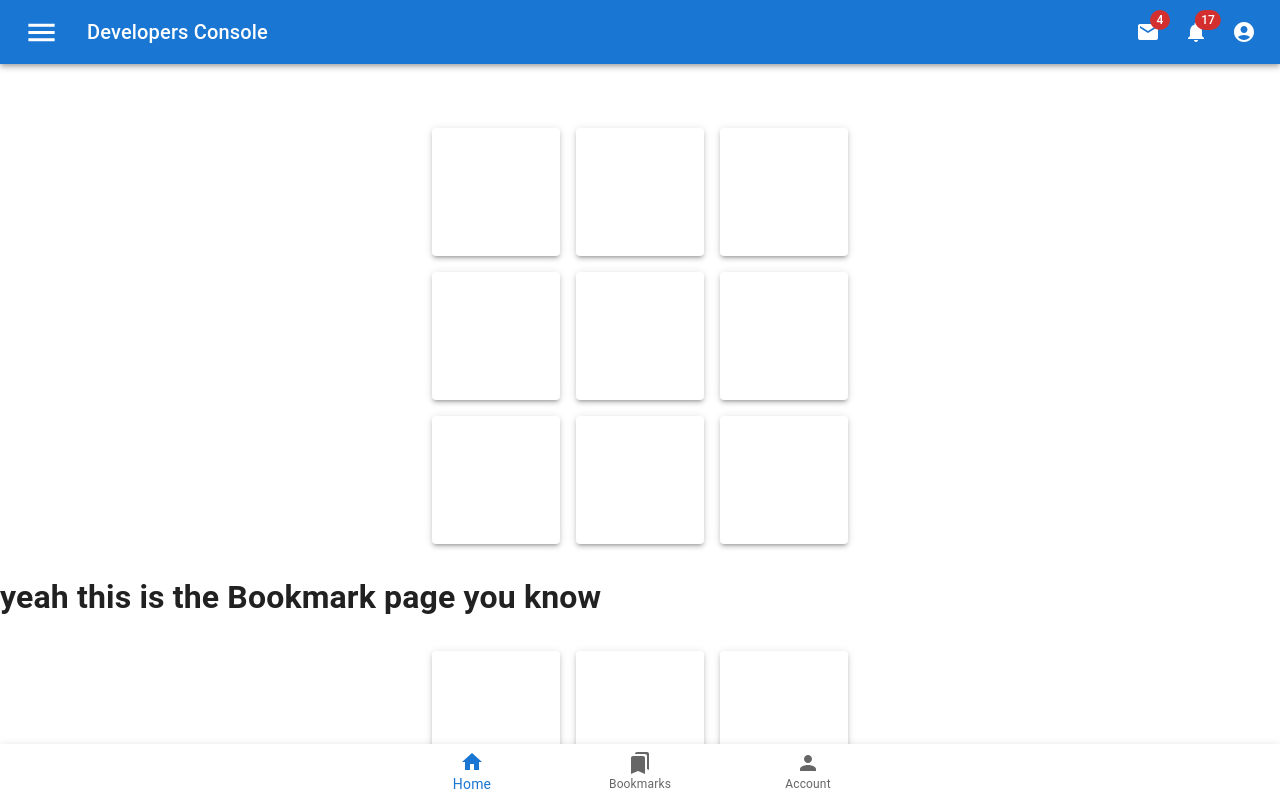
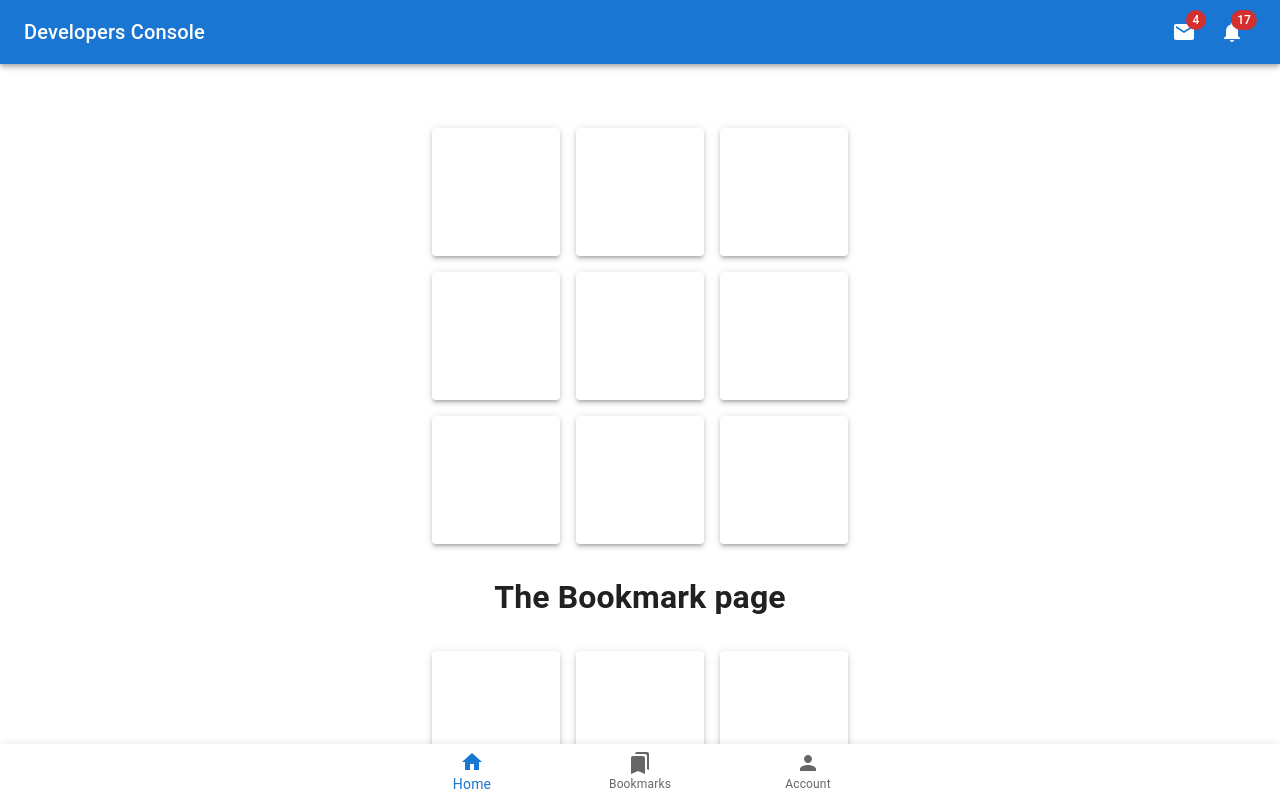
Before and after one commit to jahrulezfrancis/developers-console, a React (Create React App) app: page /bookmark in a window 1280 px wide. Shown: the top 800 px of the page. Built offline with nearby package versions, Linux system fonts and the light colour scheme.

Commit message:
Updated the ui

```diff
--- a/src/App.js
+++ b/src/App.js
@@ -2,7 +2,7 @@ import React from 'react';
 import { Route, Routes } from 'react-router-dom';
 import NavigationBar from './AppBar';
 import FixedBottomNavigation from './BottomNav';
-import MediaControlCard, { Bookmark, Profile } from './Components/Interface/MusicCard';
+import { Bookmark, Home, ProfilePage } from './Components/Interface/Routes';
 
 function App() {
   return (
@@ -10,9 +10,9 @@ function App() {
      <NavigationBar />
      <FixedBottomNavigation />
      <Routes>
-      <Route path='home' element={<MediaControlCard />}></Route>
+      <Route path='home' element={<Home />}></Route>
       <Route path='bookmark' element={<Bookmark />}></Route>
-      <Route path='profile' element={<Profile />}></Route>
+      <Route path='profile' element={<ProfilePage />}></Route>
      </Routes>
     </div>
   )
--- a/src/AppBar.jsx
+++ b/src/AppBar.jsx
@@ -8,10 +8,11 @@ import Badge from '@mui/material/Badge';
 import MenuItem from '@mui/material/MenuItem';
 import Menu from '@mui/material/Menu';
 import MenuIcon from '@mui/icons-material/Menu';
-import AccountCircle from '@mui/icons-material/AccountCircle';
+import AddIcon from '@mui/icons-material/Add';
 import MailIcon from '@mui/icons-material/Mail';
 import NotificationsIcon from '@mui/icons-material/Notifications';
 import DashboardIcon from '@mui/icons-material/Dashboard';
+import SettingsIcon from '@mui/icons-material/Settings';
 
 export default function NavigationBar() {
     const [anchorEl, setAnchorEl] = React.useState(null);
@@ -19,10 +20,6 @@ export default function NavigationBar() {
 
     const isMenuOpen = Boolean(anchorEl);
     const isMobileMenuOpen = Boolean(mobileMoreAnchorEl);
-
-    const handleProfileMenuOpen = (event) => {
-        setAnchorEl(event.currentTarget);
-    };
 
     const handleMobileMenuClose = () => {
         setMobileMoreAnchorEl(null);
@@ -77,12 +74,12 @@ export default function NavigationBar() {
             onClose={handleMobileMenuClose}
         >
             <MenuItem>
-                <IconButton size="large" aria-label="show 4 new mails" color="inherit">
-                    <Badge badgeContent={4} color="error">
-                        <MailIcon />
-                    </Badge>
+                <IconButton
+                    color='inherit'
+                >
+                    <SettingsIcon />
                 </IconButton>
-                <p>Messages</p>
+                <p>Account settings</p>
             </MenuItem>
             <MenuItem>
                 <IconButton
@@ -96,18 +93,6 @@ export default function NavigationBar() {
                 </IconButton>
                 <p>Notifications</p>
             </MenuItem>
-            <MenuItem onClick={handleProfileMenuOpen}>
-                <IconButton
-                    size="large"
-                    aria-label="account of current user"
-                    aria-controls="primary-search-account-menu"
-                    aria-haspopup="true"
-                    color="inherit"
-                >
-                    <AccountCircle />
-                </IconButton>
-                <p>Profile</p>
-            </MenuItem>
         </Menu>
     );
 
@@ -115,20 +100,11 @@ export default function NavigationBar() {
         <Box sx={{ flexGrow: 1 }}>
             <AppBar position="static">
                 <Toolbar>
-                    <IconButton
-                        size="large"
-                        edge="start"
-                        color="inherit"
-                        aria-label="open drawer"
-                        sx={{ mr: 2 }}
-                    >
-                        <MenuIcon fontSize='large' />
-                    </IconButton>
                     <Typography
                         variant="h6"
                         noWrap
                         component="div"
-                        sx={{ display: { xs: 'none', sm: 'block' } }}
+                        sx={{ display: { xs: 'block', sm: 'block' } }}
                     >
                         Developers Console
                     </Typography>
@@ -147,17 +123,6 @@ export default function NavigationBar() {
                             <Badge badgeContent={17} color="error">
                                 <NotificationsIcon />
                             </Badge>
-                        </IconButton>
-                        <IconButton
-                            size="large"
-                            edge="end"
-                            aria-label="account of current user"
-                            aria-controls={menuId}
-                            aria-haspopup="true"
-                            onClick={handleProfileMenuOpen}
-                            color="inherit"
-                        >
-                            <AccountCircle />
                         </IconButton>
                     </Box>
                     <Box sx={{ display: { xs: 'flex', md: 'none' } }}>
--- a/src/BottomNav.jsx
+++ b/src/BottomNav.jsx
@@ -7,7 +7,6 @@ import Person from '@mui/icons-material/Person';
 import BookmarksIcon from '@mui/icons-material/Bookmarks';
 import Paper from '@mui/material/Paper';
 import Home from '@mui/icons-material/Home';
-import { NavLink } from 'react-router-dom';
 
 
 export default function FixedBottomNavigation() {
--- a/src/Components/Interface/MusicCard.jsx
+++ b/src/Components/Interface/MusicCard.jsx
@@ -46,47 +46,3 @@ export default function MediaControlCard() {
         </Card>
     );
 }
-
-export function Bookmark() {
-    const DemoCard = () => {
-        return (
-            <Box
-                sx={{
-                    display: 'flex',
-                    justifyContent: 'center',
-                    flexWrap: 'wrap',
-                    '& > :not(style)': {
-                        m: 1,
-                        width: 128,
-                        height: 128,
-                    },
-                }}
-            >
-                <Paper elevation={3} />
-                <Paper elevation={3} />
-                <Paper elevation={3} />
-            </Box>
-        )
-    }
-
-    return (
-        <Box justifyContent='center'>
-            <DemoCard />
-            <DemoCard />
-            <DemoCard />
-            <h1 sx={{ textAlign: 'center' }} >yeah this is the Bookmark page you know</h1>
-            <DemoCard />
-            <DemoCard />
-            <DemoCard />
-        </Box>
-    )
-}
-
-export function Profile() {
-    return (
-        <Box>
-            <h1>yeah this is the Profile page you know</h1>
-            <MediaControlCard />
-        </Box>
-    )
-}
--- /dev/null
+++ b/src/Components/Interface/Routes.jsx
@@ -0,0 +1,74 @@
+import React from 'react'
+import Box from '@mui/material/Box';
+import { Paper } from '@mui/material';
+
+
+const DemoCard = () => {
+    return (
+        <Box
+            sx={{
+                display: 'flex',
+                justifyContent: 'center',
+                flexWrap: 'wrap',
+                '& > :not(style)': {
+                    m: 1,
+                    width: 128,
+                    height: 128,
+                },
+            }}
+        >
+            <Paper elevation={3} />
+            <Paper elevation={3} />
+            <Paper elevation={3} />
+        </Box>
+    )
+}
+
+export function Bookmark() {
+
+    return (
+        <Box justifyContent='center'>
+            <DemoCard />
+            <DemoCard />
+            <DemoCard />
+            <Box textAlign={'center'}>
+                <h1>The Bookmark page</h1>
+            </Box>
+            <DemoCard />
+            <DemoCard />
+            <DemoCard />
+        </Box>
+    )
+}
+
+export function ProfilePage() {
+    return (
+        <Box>
+            <DemoCard />
+            <DemoCard />
+            <DemoCard />
+            <Box textAlign={'center'}>
+                <h1>yeah this is the Profile page you know</h1>
+            </Box>
+            <DemoCard />
+            <DemoCard />
+            <DemoCard />
+        </Box>
+    )
+}
+
+export function Home() {
+    return (
+        <Box justifyContent='center'>
+            <DemoCard />
+            <DemoCard />
+            <DemoCard />
+            <Box textAlign={'center'}>
+                <h1>yeah this is the Home page you know</h1>
+            </Box>
+            <DemoCard />
+            <DemoCard />
+            <DemoCard />
+        </Box>
+    )
+}
```
